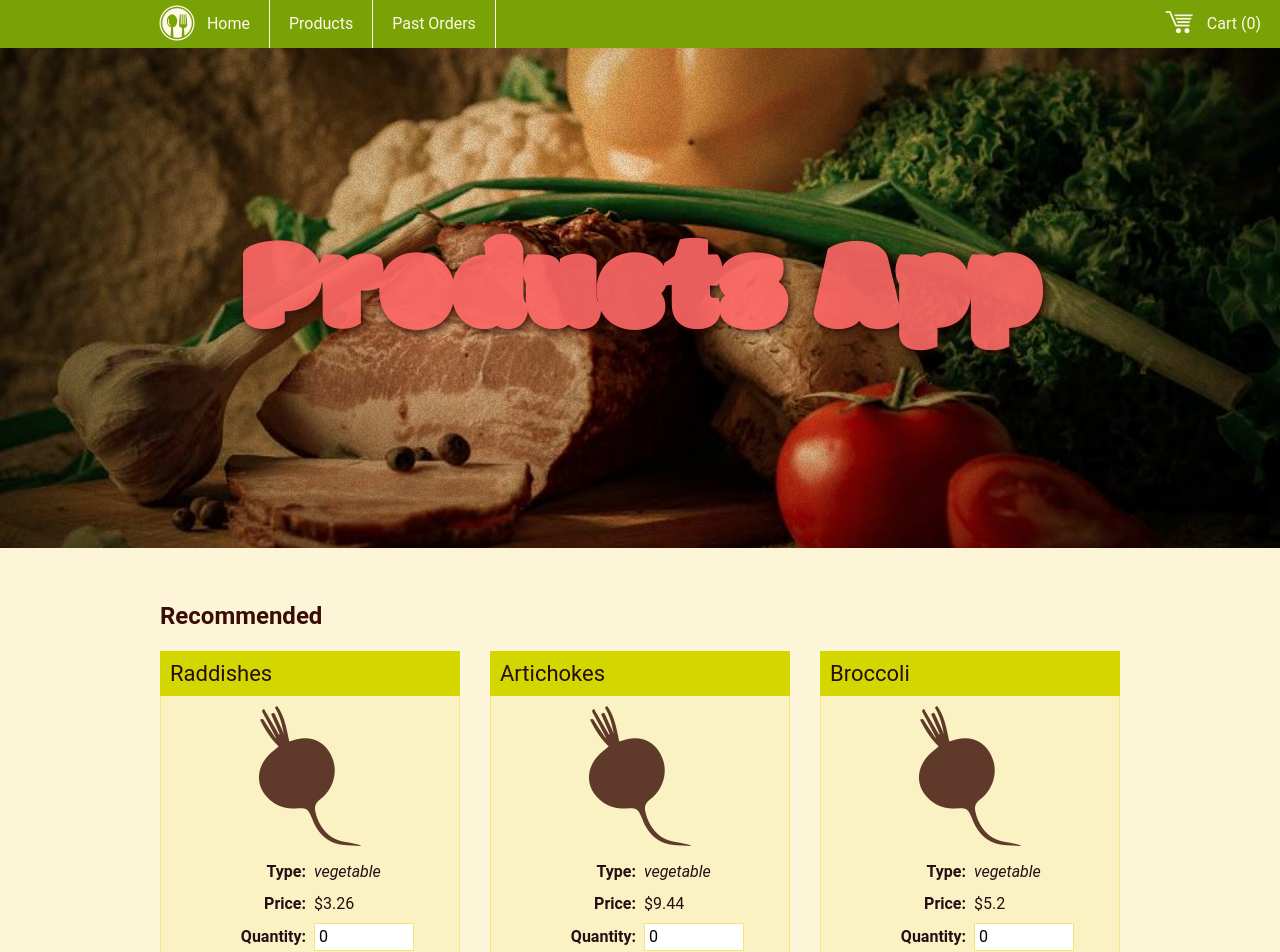
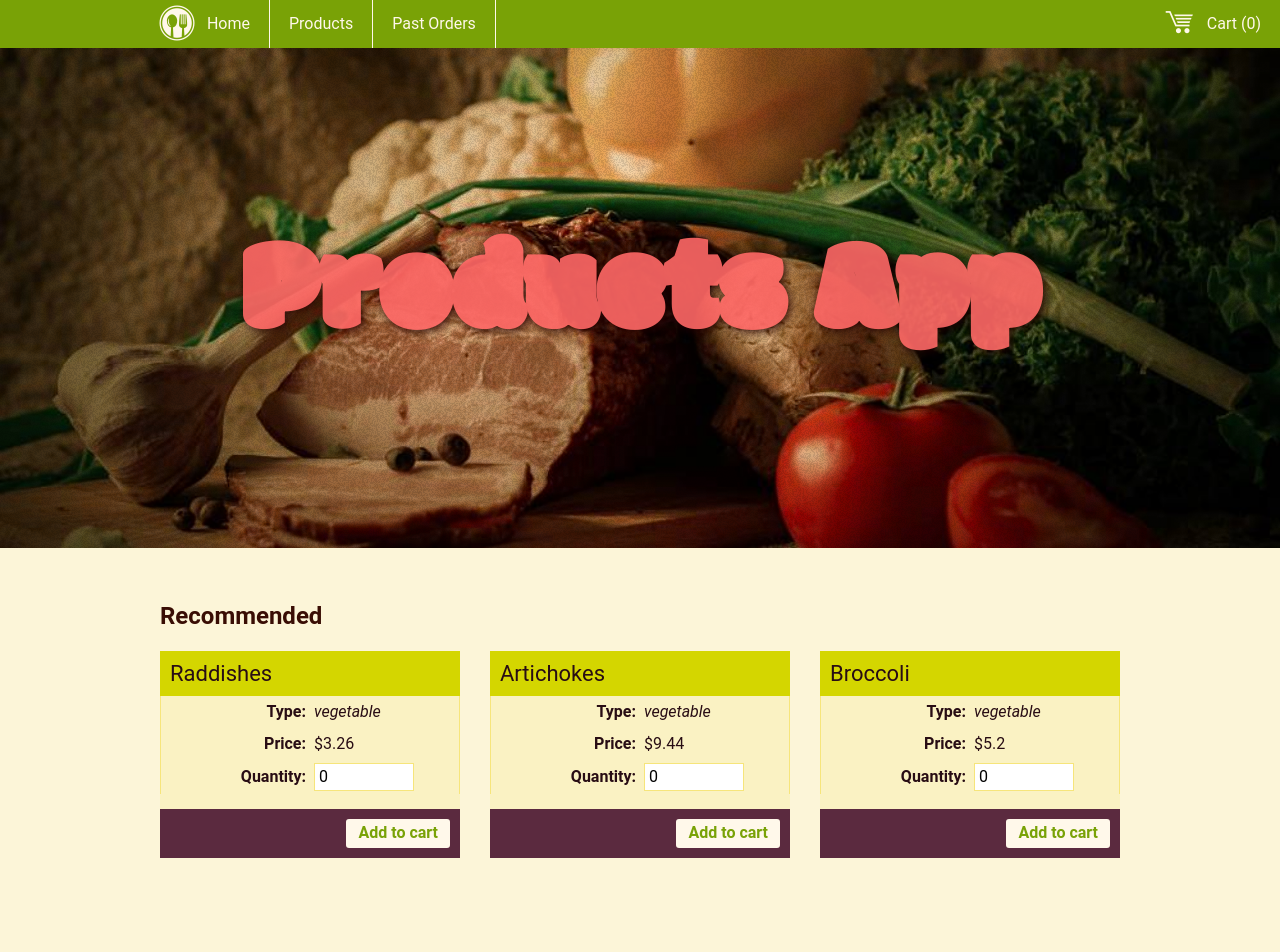
Before and after one commit to RomaSamkov/vue-products-cli, a Vue app: page / in a window 1280 px wide. Shown: the top 952 px of the page. After the commit the page ends 878 px from the top, so only its background shows below. Built offline with nearby package versions, Linux system fonts and the light colour scheme.

Commit message:
Update ProductCard.vue

```diff
--- a/src/components/ProductCard.vue
+++ b/src/components/ProductCard.vue
@@ -4,7 +4,7 @@
       {{ product.name }}
     </div>
     <div class="card-body">
-      <i class="icofont-10x icofont-{{product.icon}} icofont-raddish"></i>
+      <i class="icofont-10x icofont-{{product.icon}} "></i>
       <form>
         <div class="row">
           <div class="cell">
```
